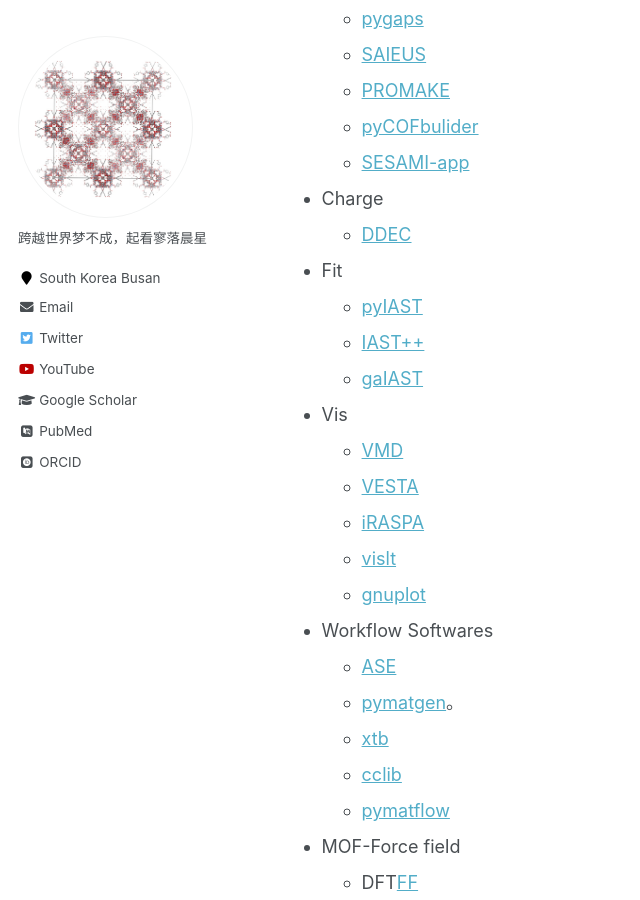
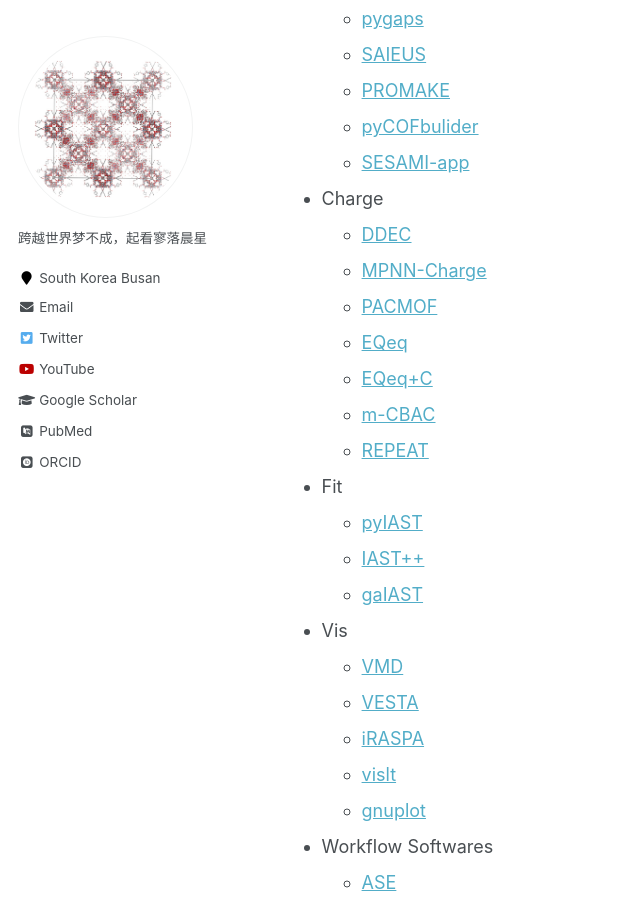
Before and after one commit to sxm13/ZGBshenxiaomoCV.github.io, a Jekyll site: the page built from _pages/markdown.md, in a window 1280 px wide and 900 px high, scrolled down 1021 px. Shown: the whole window, without its empty margins (0-640 px from the left). Built offline with Jekyll 4.4.1, drawn with Linux system fonts in a browser that asks for light colours; some web fonts are replaced.

Commit message:
Update markdown.md

```diff
--- a/_pages/markdown.md
+++ b/_pages/markdown.md
@@ -37,6 +37,12 @@
   * [SESAMI-app](https://sesami-web.org/)
 * Charge
   * [DDEC](https://sourceforge.net/projects/ddec/)
+  * [MPNN-Charge](https://github.com/SimonEnsemble/mpn_charges)
+  * [PACMOF](https://github.com/snurr-group/pacmof)
+  * [EQeq](https://github.com/numat/EQeq)
+  * [EQeq+C](https://pubs.acs.org/doi/10.1021/acs.jctc.5b00037)
+  * [m-CBAC](https://pubs.acs.org/doi/10.1021/acs.jpcc.0c01524)
+  * [REPEAT](https://github.com/uowoolab/REPEAT-Assigner)
 * Fit
   * [pyIAST](https://github.com/CorySimon/pyIAST/)
   * [IAST++](https://sangwon91.github.io/IASTpp/)
```
Also changed, not shown: other parts of _pages/markdown.md (+2 -2 lines).
